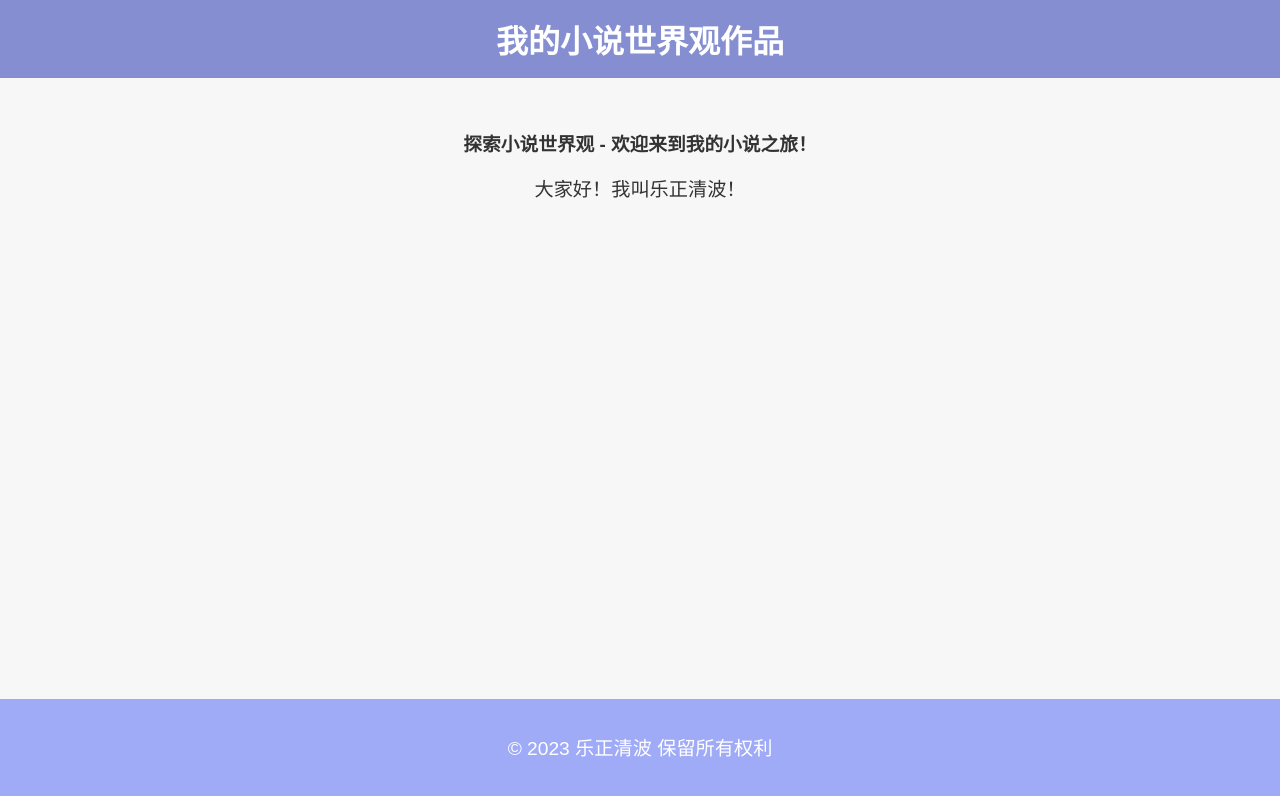
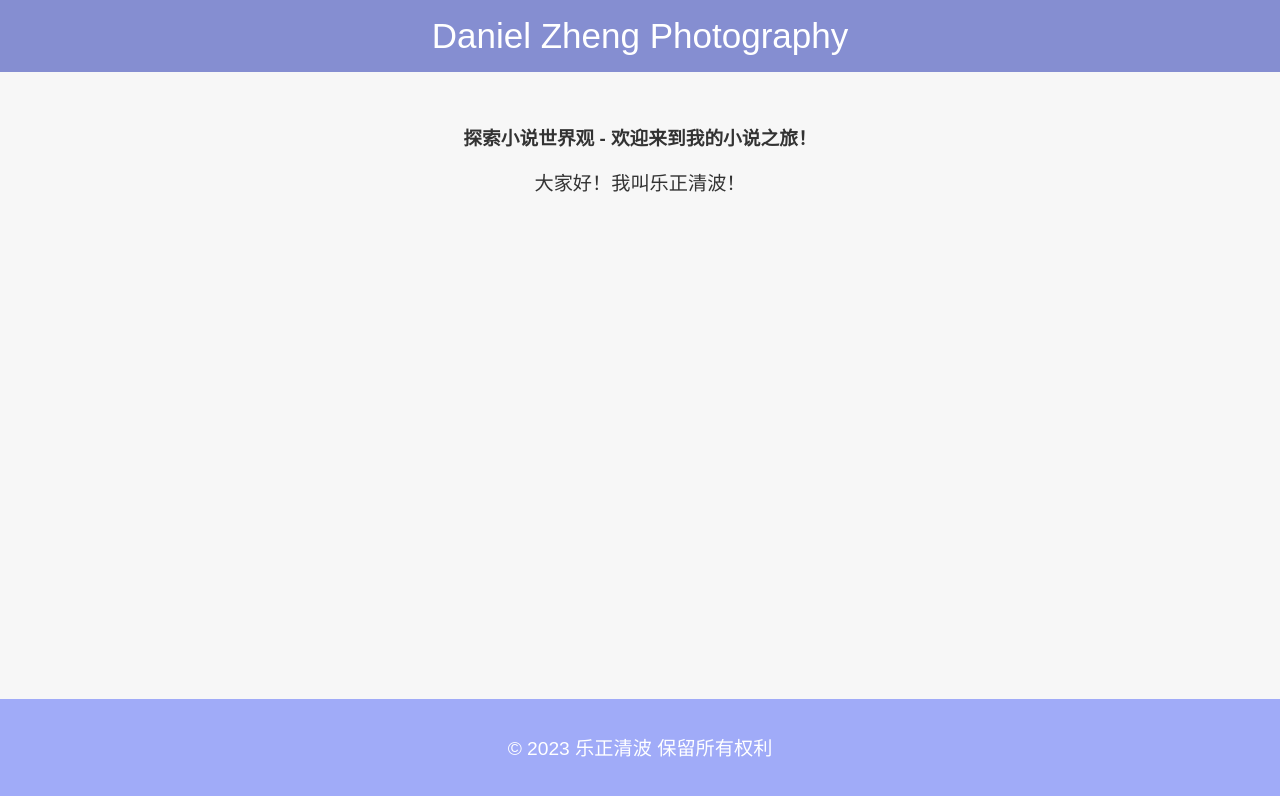
Before and after one commit to YuezhengQingbo/My-Fiction-Universe-CN, a plain HTML site: page index.html in a window 1280 px wide. Drawn offline with Linux system fonts and the light colour scheme.

Commit message:
Update index.html

```diff
--- a/index.html
+++ b/index.html
@@ -53,15 +53,17 @@
 </head>
 
 <header>
-  <h1>我的小说世界观作品</h1>
+  <a class="GAuSPc" jsname="jluff" aria-hidden="false" tabindex="0" style="font-size: 35px; text-align: left;"><span class="QTKDff">Daniel Zheng Photography</span></a>
 </header>
 
+<body>
 <main>
   <h3>探索小说世界观 - 欢迎来到我的小说之旅！</h3>
   <p>大家好！我叫乐正清波！</p>
+</main>
+</body>
 
   <footer>
     <p>&copy; 2023 乐正清波 保留所有权利</p>
   </footer>
-</main>
 </html>
```
